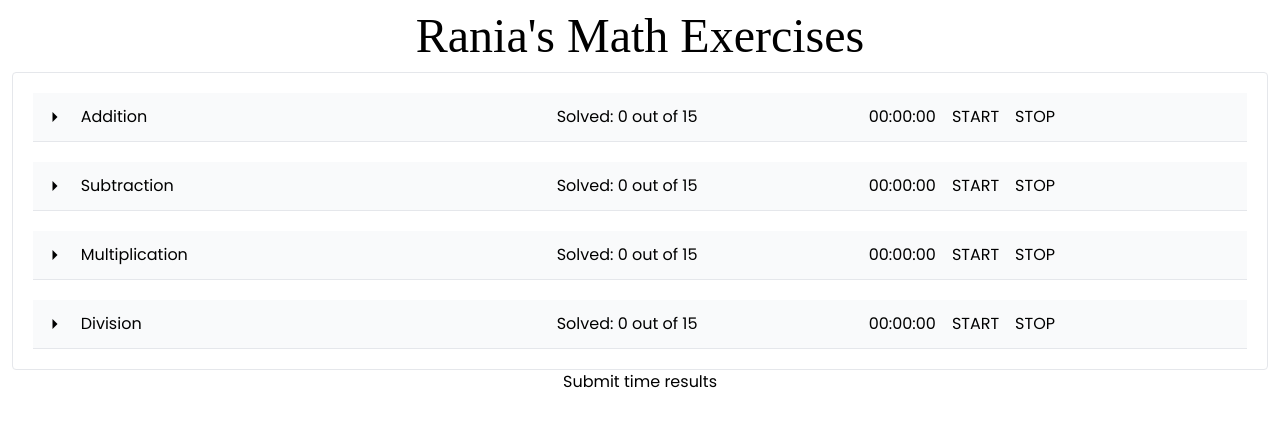
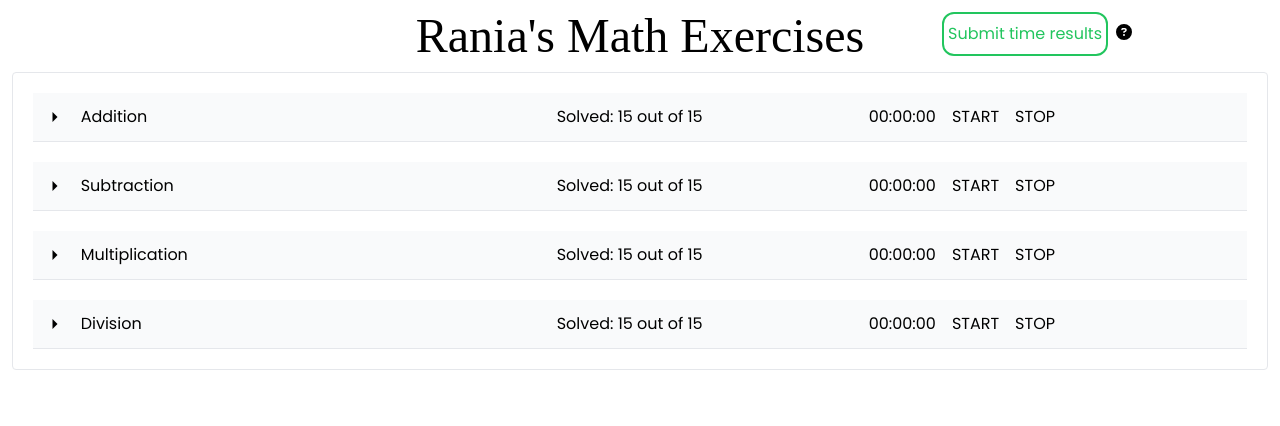
Before and after one commit to SylarLTC/math_kids, a React (Create React App) app in the folder front/: page / in a window 1280 px wide. Shown: the top 426 px of the page. Built offline with nearby package versions, Linux system fonts and the light colour scheme; a web font is replaced by a local one.

Commit message:
created button Submit time results to mysql database which will be active only when all problems be solved

```diff
--- a/front/src/App.js
+++ /dev/null
@@ -1,104 +0,0 @@
-import { useState } from "react";
-import axios from "axios";
-import "./App.css";
-import { Accordion } from "./components/Accordion";
-import { Division } from "./components/Division";
-import { Multiply } from "./components/Multiply";
-import { Subtract } from "./components/Subtract";
-import { Sum } from "./components/Sum";
-import {
-  totalAmountOfSumElements,
-  totalAmountOfSubtractElements,
-  totalAmountOfMultiplyElements,
-  totalAmountOfDivisionElements,
-} from "./db/db";
-
-function App() {
-  const [totalCorrects, setTotalCorrects] = useState({
-    Sum: 0,
-    Subtract: 0,
-    Multiply: 0,
-    Division: 0,
-  });
-
-  const items = [
-    {
-      id: "asdj2342",
-      label: "Addition",
-      content: (
-        <Sum
-          totalCorrects={totalCorrects}
-          setTotalCorrects={setTotalCorrects}
-        />
-      ),
-      corrects: totalCorrects.Sum,
-      totalAmountOfElements: totalAmountOfSumElements,
-    },
-    {
-      id: "asdjasdsd234",
-      label: "Subtraction",
-      content: (
-        <Subtract
-          totalCorrects={totalCorrects}
-          setTotalCorrects={setTotalCorrects}
-        />
-      ),
-      corrects: totalCorrects.Subtract,
-      totalAmountOfElements: totalAmountOfSubtractElements,
-    },
-    {
-      id: "zxcasd34123d",
-      label: "Multiplication",
-      content: (
-        <Multiply
-          totalCorrects={totalCorrects}
-          setTotalCorrects={setTotalCorrects}
-        />
-      ),
-      corrects: totalCorrects.Multiply,
-      totalAmountOfElements: totalAmountOfMultiplyElements,
-    },
-    {
-      id: "zxcasd739846s",
-      label: "Division",
-      content: (
-        <Division
-          totalCorrects={totalCorrects}
-          setTotalCorrects={setTotalCorrects}
-        />
-      ),
-      corrects: totalCorrects.Division,
-      totalAmountOfElements: totalAmountOfDivisionElements,
-    },
-  ];
-
-  const handleClick = async () => {
-    try {
-      const res = await axios.post("http://localhost:8800/math_results", {
-        Addition: "00:02:00",
-        Subtraction: "00:03:00",
-        Multiplication: "00:04:00",
-        Division: "00:05:00",
-        total_math_result: "00:14:00",
-      });
-
-      console.log(res);
-    } catch (error) {
-      console.log(error);
-    }
-  };
-
-  return (
-    <div className="flex flex-col p-3">
-      <nav className="flex justify-center">
-        <h1 className="mainHeader text-5xl">Rania's Math Exercises</h1>
-      </nav>
-
-      <Accordion items={items} totalCorrects={totalCorrects} />
-
-      <button onClick={handleClick}>Submit time results</button>
-    </div>
-  );
-}
-
-export default App;
--- /dev/null
+++ b/front/src/App.jsx
@@ -0,0 +1,193 @@
+import { useState } from "react";
+import axios from "axios";
+import { FaCircleQuestion } from "react-icons/fa6";
+import "./App.css";
+import { Accordion } from "./components/Accordion";
+import { Division } from "./components/Division";
+import { Multiply } from "./components/Multiply";
+import { Subtract } from "./components/Subtract";
+import { Sum } from "./components/Sum";
+import {
+  totalAmountOfSumElements,
+  totalAmountOfSubtractElements,
+  totalAmountOfMultiplyElements,
+  totalAmountOfDivisionElements,
+} from "./db/db";
+
+function App() {
+  const [totalCorrects, setTotalCorrects] = useState({
+    Sum: 15,
+    Subtract: 15,
+    Multiply: 15,
+    Division: 15,
+  });
+  const [timeTable, setTimeTable] = useState({
+    Addition: "",
+    Subtraction: "",
+    Multiplication: "",
+    Division: "",
+  });
+  const [hidden, setHidden] = useState(true);
+
+  const sumTimeTableSeconds =
+    parseInt(timeTable.Addition.split(":")[2]) +
+    parseInt(timeTable.Subtraction.split(":")[2]) +
+    parseInt(timeTable.Multiplication.split(":")[2]) +
+    parseInt(timeTable.Division.split(":")[2]);
+
+  const sumTimeTableMinutes =
+    parseInt(timeTable.Addition.split(":")[1]) +
+    parseInt(timeTable.Subtraction.split(":")[1]) +
+    parseInt(timeTable.Multiplication.split(":")[1]) +
+    parseInt(timeTable.Division.split(":")[1]);
+
+  const sumTimeTableHours =
+    parseInt(timeTable.Addition.split(":")[0]) +
+    parseInt(timeTable.Subtraction.split(":")[0]) +
+    parseInt(timeTable.Multiplication.split(":")[0]) +
+    parseInt(timeTable.Division.split(":")[0]);
+
+  const sumMinutesAndSeconds =
+    sumTimeTableMinutes + Math.floor(sumTimeTableSeconds / 60);
+
+  const convertedSumTimeTableSeconds =
+    sumTimeTableSeconds > 59
+      ? sumTimeTableSeconds % 60
+      : sumTimeTableSeconds < 10
+      ? `0${sumTimeTableSeconds}`
+      : sumTimeTableSeconds;
+
+  const convertedSumTimeTableMinutes =
+    sumMinutesAndSeconds > 59
+      ? sumMinutesAndSeconds % 60
+      : sumMinutesAndSeconds < 10
+      ? `0${sumMinutesAndSeconds}`
+      : sumMinutesAndSeconds;
+
+  const convertedSumTimeTableHours =
+    sumTimeTableHours + Math.floor(sumMinutesAndSeconds / 60);
+
+  const totalTimeTable = `${
+    convertedSumTimeTableHours < 10
+      ? `0${convertedSumTimeTableHours}`
+      : convertedSumTimeTableHours
+  }:${convertedSumTimeTableMinutes}:${convertedSumTimeTableSeconds}`;
+
+  console.log("sumTimeTableSeconds:", sumTimeTableSeconds);
+  console.log("sumTimeTableMinutes:", sumTimeTableMinutes);
+  console.log("sumTimeTableHours:", sumTimeTableHours);
+  console.log("totalTimeTable:", totalTimeTable);
+
+  const items = [
+    {
+      id: "asdj2342",
+      label: "Addition",
+      content: (
+        <Sum
+          totalCorrects={totalCorrects}
+          setTotalCorrects={setTotalCorrects}
+        />
+      ),
+      corrects: totalCorrects.Sum,
+      totalAmountOfElements: totalAmountOfSumElements,
+    },
+    {
+      id: "asdjasdsd234",
+      label: "Subtraction",
+      content: (
+        <Subtract
+          totalCorrects={totalCorrects}
+          setTotalCorrects={setTotalCorrects}
+        />
+      ),
+      corrects: totalCorrects.Subtract,
+      totalAmountOfElements: totalAmountOfSubtractElements,
+    },
+    {
+      id: "zxcasd34123d",
+      label: "Multiplication",
+      content: (
+        <Multiply
+          totalCorrects={totalCorrects}
+          setTotalCorrects={setTotalCorrects}
+        />
+      ),
+      corrects: totalCorrects.Multiply,
+      totalAmountOfElements: totalAmountOfMultiplyElements,
+    },
+    {
+      id: "zxcasd739846s",
+      label: "Division",
+      content: (
+        <Division
+          totalCorrects={totalCorrects}
+          setTotalCorrects={setTotalCorrects}
+        />
+      ),
+      corrects: totalCorrects.Division,
+      totalAmountOfElements: totalAmountOfDivisionElements,
+    },
+  ];
+
+  const totalCorrectsNumber =
+    totalCorrects.Sum +
+    totalCorrects.Subtract +
+    totalCorrects.Multiply +
+    totalCorrects.Division;
+  console.log(totalCorrectsNumber);
+
+  const handleClick = async () => {
+    try {
+      const res = await axios.post("http://localhost:8800/math_results", {
+        Addition: timeTable.Addition,
+        Subtraction: timeTable.Subtraction,
+        Multiplication: timeTable.Multiplication,
+        Division: timeTable.Division,
+        total_math_result: totalTimeTable,
+      });
+
+      console.log(res);
+    } catch (error) {
+      console.log(error);
+    }
+  };
+
+  return (
+    <div className="flex flex-col p-3">
+      <nav className="flex justify-center relative">
+        <h1 className="mainHeader text-5xl">Rania's Math Exercises</h1>
+        <button
+          className={`absolute py-2 px-1 right-40 border-solid border-2 rounded-xl ${
+            totalCorrectsNumber < 60
+              ? "text-rose-500 border-rose-500"
+              : "text-green-500 border-green-500"
+          } ${totalCorrectsNumber < 60 ? "" : "hover:text-green-600"}`}
+          disabled={totalCorrectsNumber < 60}
+          onClick={handleClick}
+        >
+          Submit time results
+        </button>
+        <FaCircleQuestion
+          className="absolute right-[8.5rem] top-3"
+          onMouseOver={() =>
+            totalCorrectsNumber < 60 ? setHidden(false) : null
+          }
+          onMouseLeave={() => setHidden(true)}
+        />
+        {hidden ? null : (
+          <div className="absolute text-xs z-10 top-12 py-2 px-1 right-20 border-solid border-2 rounded-xl">
+            Will be active when all tasks are completed
+          </div>
+        )}
+      </nav>
+
+      <Accordion
+        items={items}
+        timeTable={timeTable}
+        setTimeTable={setTimeTable}
+      />
+    </div>
+  );
+}
+
+export default App;
--- a/front/src/components/Accordion.js
+++ b/front/src/components/Accordion.jsx
@@ -2,7 +2,7 @@ import React, { useState } from "react";
 import { IoMdArrowDropdown, IoMdArrowDropright } from "react-icons/io";
 import { TimeTable } from "./TimeTable";
 
-export const Accordion = ({ items }) => {
+export const Accordion = ({ items, timeTable, setTimeTable }) => {
   const [expandedIndex, setExpandedIndex] = useState(-1);
 
   const handleClick = (nextIndex) => {
@@ -33,7 +33,11 @@ export const Accordion = ({ items }) => {
               <div className="ml-[20%]">{`Solved: ${item.corrects} out of ${item.totalAmountOfElements}`}</div>
             </div>
             <div className="absolute top-0 right-48 py-3">
-              <TimeTable label={item.label} />
+              <TimeTable
+                label={item.label}
+                timeTable={timeTable}
+                setTimeTable={setTimeTable}
+              />
             </div>
             {isExpanded && <div className="border-b p-5">{item.content}</div>}
           </div>
--- a/front/src/components/TimeTable.js
+++ b/front/src/components/TimeTable.jsx
@@ -1,14 +1,18 @@
 import React, { useEffect, useRef, useState } from "react";
 
-export const TimeTable = ({ label }) => {
+export const TimeTable = ({ label, timeTable, setTimeTable }) => {
   const [hours, setHours] = useState(0);
   const [minutes, setMinutes] = useState(0);
   const [seconds, setSeconds] = useState(0);
   const [isClicked, setIsClicked] = useState(false);
   const timer = useRef(null);
 
+  const convertedHours = hours < 10 ? `0${hours}` : hours;
+  const convertedMinutes = minutes < 10 ? `0${minutes}` : minutes;
+  const convertedSeconds = seconds < 10 ? `0${seconds}` : seconds;
+
   useEffect(() => {
-    if (seconds >= 59) {
+    if (seconds >= 60) {
       setSeconds(0);
       setMinutes((prev) => prev + 1);
       if (minutes >= 59) {
@@ -25,18 +29,20 @@ export const TimeTable = ({ label }) => {
     setIsClicked(true);
   };
 
-  const handleClickStop = () => {
+  const handleClickStopAndTimeSubmit = () => {
     clearInterval(timer.current);
     setIsClicked(false);
-    console.log(label);
+    setTimeTable({
+      ...timeTable,
+      [label]: `${convertedHours}:${convertedMinutes}:${convertedSeconds}`,
+    });
   };
 
   return (
     <div className="flex gap-4">
       <div className="flex">
-        <div>{hours < 10 ? `0${hours}` : hours}</div>:
-        <div>{minutes < 10 ? `0${minutes}` : minutes}</div>:
-        <div>{seconds < 10 ? `0${seconds}` : seconds}</div>
+        <div>{convertedHours}</div>:<div>{convertedMinutes}</div>:
+        <div>{convertedSeconds}</div>
       </div>
       <button
         disabled={isClicked}
@@ -47,7 +53,10 @@ export const TimeTable = ({ label }) => {
       >
         START
       </button>
-      <button onClick={handleClickStop} className="hover:text-slate-500">
+      <button
+        onClick={handleClickStopAndTimeSubmit}
+        className="hover:text-slate-500"
+      >
         STOP
       </button>
     </div>
```
Also changed, not shown: front/src/components/Division.jsx (renamed from front/src/components/Division.js), front/src/components/DivisionItem.jsx (renamed from front/src/components/DivisionItem.js), front/src/components/Multiply.jsx (renamed from front/src/components/Multiply.js), front/src/components/MultiplyItem.jsx (renamed from front/src/components/MultiplyItem.js), front/src/components/Subtract.jsx (renamed from front/src/components/Subtract.js), front/src/components/SubtractItem.jsx (renamed from front/src/components/SubtractItem.js), front/src/components/Sum.jsx (renamed from front/src/components/Sum.js), front/src/components/SumItem.jsx (renamed from front/src/components/SumItem.js).
